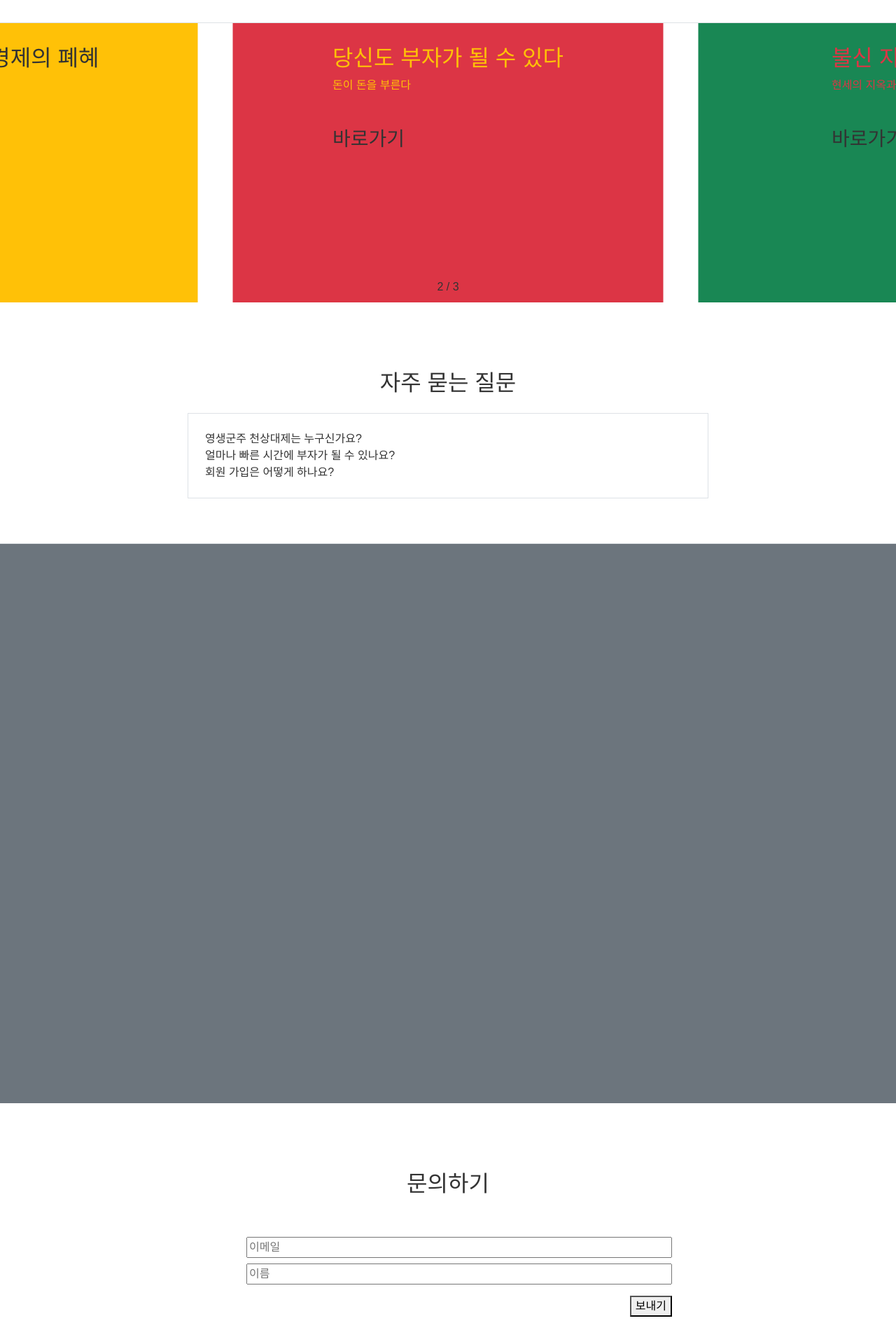
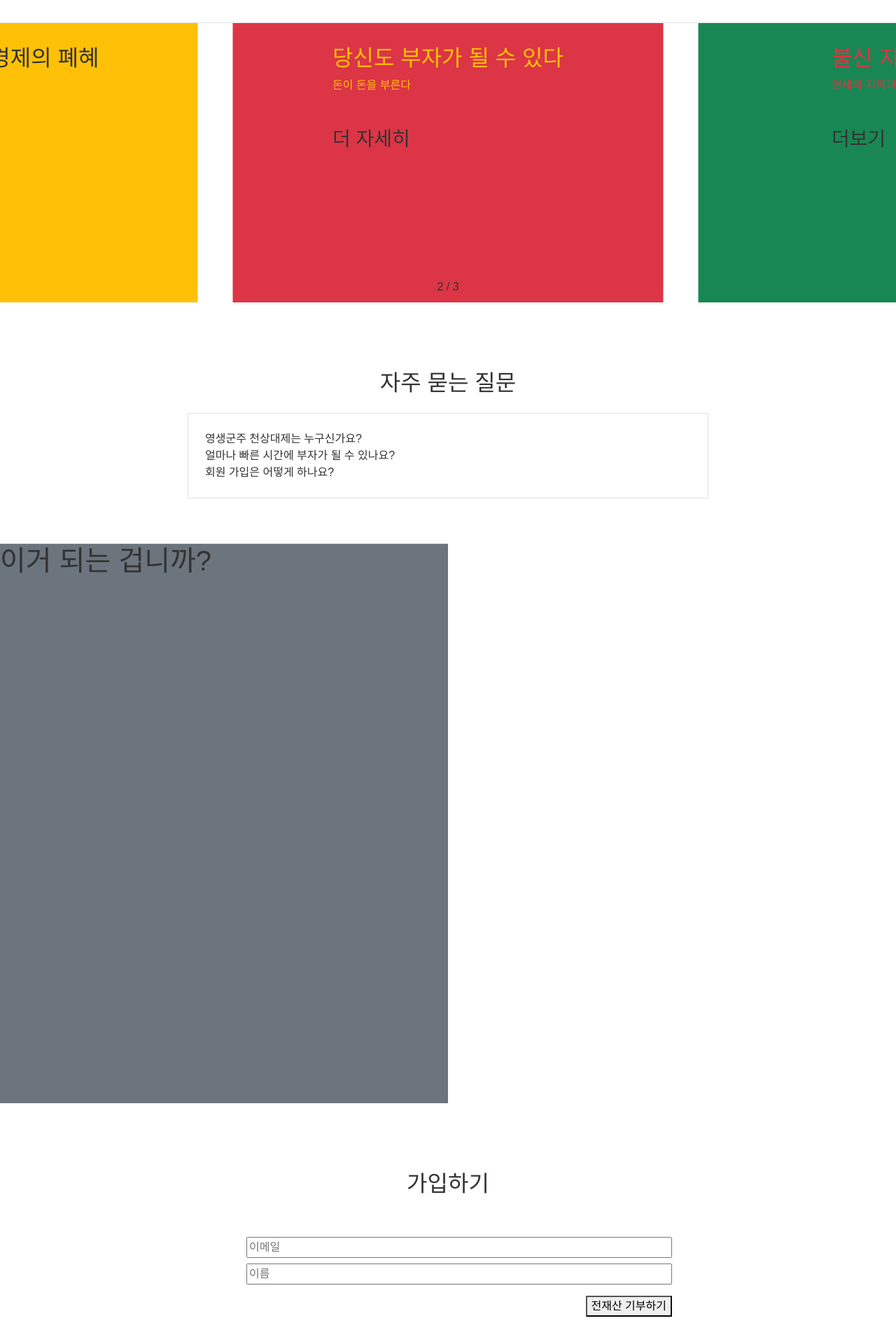
Before and after one commit to molladeath/reactnoob, a React (Create React App) app: page / in a window 1280 px wide. Shown: the part 168-2088 px from the top of the page at 70% size. Built offline with nearby package versions, Linux system fonts and the light colour scheme; a web font is replaced by a local one.

Commit message:
마아무으리

```diff
--- a/src/component/Banner.js
+++ b/src/component/Banner.js
@@ -41,8 +41,8 @@ function Banner(props) {
                     </p>
                     {
                       value.type == 'a' ?
-                        <a href={value.href[0]} target={value.href[1]}><h3>경제 바로알기</h3></a> :
-                        <Link to={value.href[0]}><h3 className=''>바로가기</h3></Link>
+                        <a href={value.href[0]} target={value.href[1]}><h3>{value.atext}</h3></a> :
+                        <Link to={value.href[0]}><h3 className=''>{value.atext}</h3></Link>
                     }
                 </div>
             </SwiperSlide>
--- a/src/component/Maincomp.js
+++ b/src/component/Maincomp.js
@@ -9,7 +9,11 @@ function maincomp(props) {
             <Banner objid='maincomp'></Banner>
             <div>
                 <Faq></Faq>
-                <div style={{height : '100vh'}} id='review' className='border-top bg-secondary'></div>
+
+                <div style={{height : '100vh' , width : '50vw'}} id='review' className='border-top bg-secondary'>
+                    <span className=''><h1>이거 되는 겁니까?</h1></span>
+                </div>
+
                 <Qna></Qna>
 
             </div>
--- a/src/component/Qna.js
+++ b/src/component/Qna.js
@@ -18,7 +18,7 @@ const Qna = () => {
 
     return (
         <div id="qna" className='py-5 col-6 mx-auto'>
-            <h2 className='text-center py-5'>문의하기</h2>
+            <h2 className='text-center py-5'>가입하기</h2>
 
       <form onSubmit={handleSubmit(onSubmit)}>
       <ul>
@@ -50,7 +50,7 @@ const Qna = () => {
         </li>
       </ul>
       <p className='d-flex justify-content-end'>
-        <button type="submit">보내기</button>
+        <button type="submit">전재산 기부하기</button>
       </p>
 
     </form>
--- a/src/component/json/bannerdb.json
+++ b/src/component/json/bannerdb.json
@@ -5,19 +5,22 @@
             "title" : ["자유민주주의경제의 폐혜","영생군주 천상대제의 경제학"],
             "type" : "a",
             "href" : ["http://www.github.com", "_black"],
-            "cls" : ["event","bg-warning"]
+            "cls" : ["event","bg-warning"],
+            "atext" : "바로가기"
         },
         {
             "title" : ["당신도 부자가 될 수 있다","돈이 돈을 부른다"],
             "type" : "Link",
             "href" : ["/promotion2", ""],
-            "cls" : ["project","bg-danger","text-warning"]
+            "cls" : ["project","bg-danger","text-warning"],
+            "atext" : "더 자세히"
         },
         {
             "title" : ["불신 지옥","현세의 지옥과 천상대제의 은혜로움"],
             "type" : "Link",
             "href" : ["/promotion3", ""],
-            "cls" : ["project","bg-success","text-danger"]
+            "cls" : ["project","bg-success","text-danger"],
+            "atext" : "더보기"
         }
     ]
 }
```
